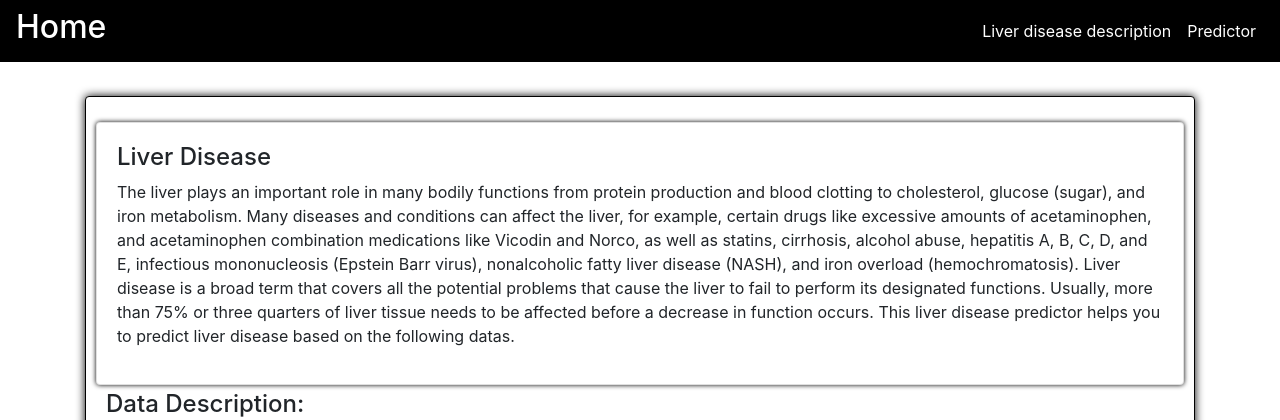
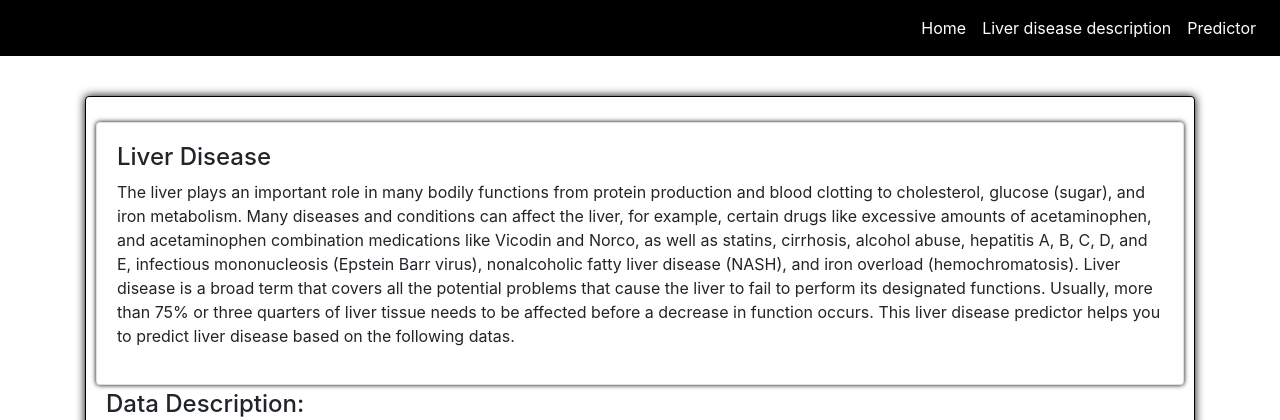
Before and after one commit to Srini138/liver-disease, a Flask app: page / in a window 1280 px wide. Shown: the top 420 px of the page. Run offline with Flask 2, Linux system fonts and the light colour scheme; parts of the project's set-up code (start-up, migrations or seed data) failed here and were passed over; some libraries are stand-ins or nearby versions.

Commit message:
Update main.html

```diff
--- a/templates/main.html
+++ b/templates/main.html
@@ -26,12 +26,15 @@ footer{
 </head>
 <body>
 	<nav class="navbar navbar-expand-lg navbar-dark fixed-top bg-dark" style="background-color: black !important;">
-        <a href="{{ url_for('home') }}"></a> <div style= "color:white"> <h2><center > Home </center></div></h2>
         <button class="navbar-toggler" type="button" data-toggle="collapse" data-target="#navbarNav" aria-controls="navbarNav" aria-expanded="false" aria-label="Toggle navigation">
            <span class="navbar-toggler-icon"></span>
          </button>
          <div class="collapse navbar-collapse" id="navbarNav">
            <ul class="navbar-nav ml-auto">
+	     <li class="nav-item active">
+               <a href="https://multiple-disease-prediction.herokuapp.com/" class="nav-link">Home</a>
+             </li>
+
              <li class="nav-item active">
                <a href="{{ url_for('home') }}" class="nav-link">Liver disease description</a>
              </li>
```
